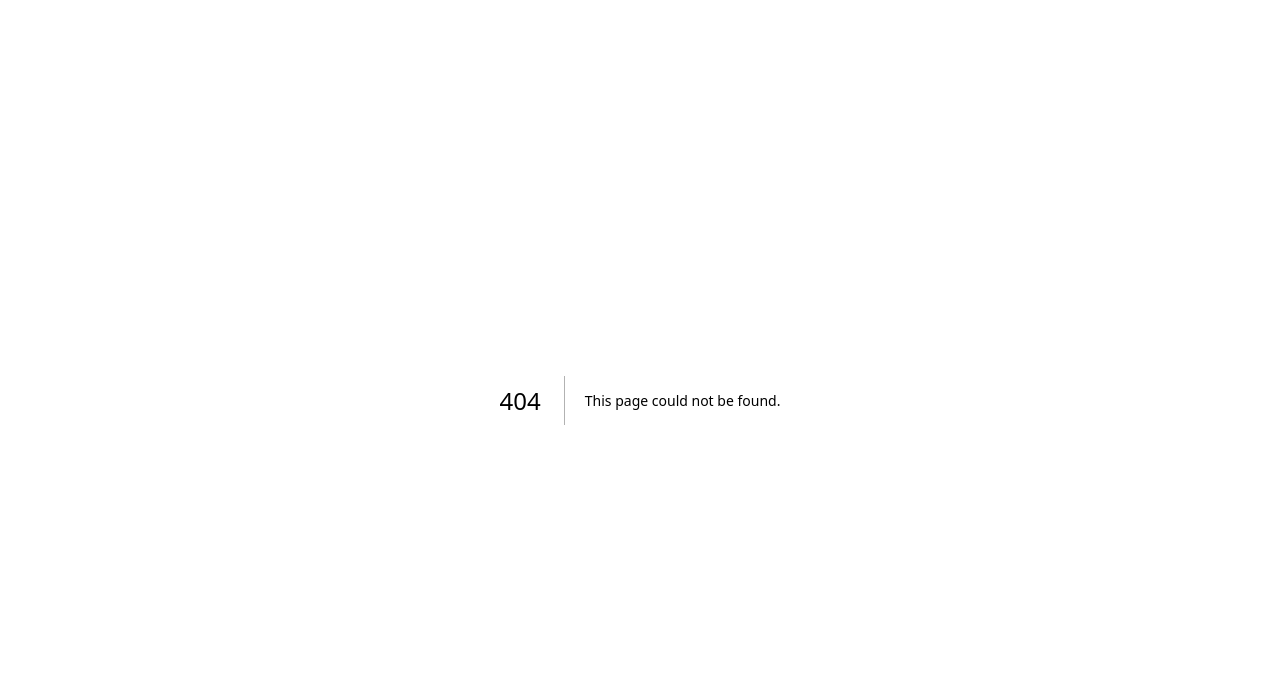
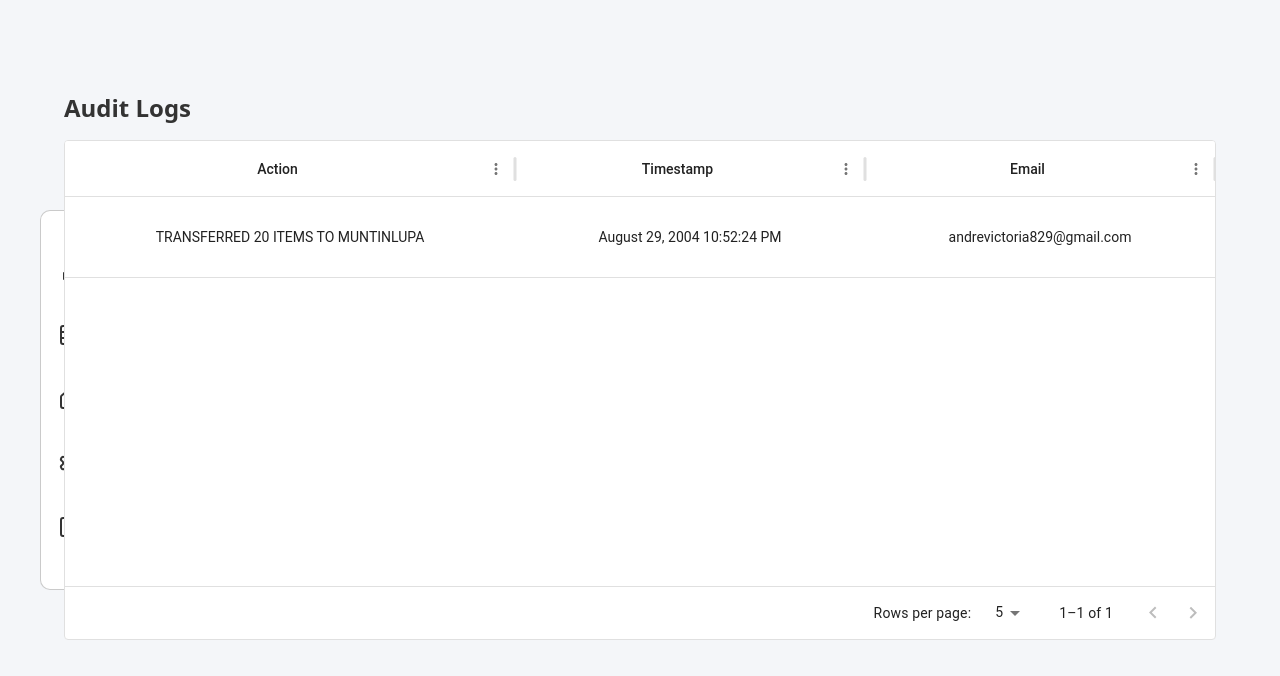
Before and after one commit to JPAVictoria/Stocktopus, a Next.js app: page /pages/audit in a window 1280 px wide. Before the commit this address had no page. Shown: the top 676 px of the page. Built offline with nearby package versions, Linux system fonts and the light colour scheme.

Commit message:
update-commit

```diff
--- /dev/null
+++ b/app/pages/audit/page.jsx
@@ -0,0 +1,85 @@
+"use client";
+
+import * as React from "react";
+import { DataGrid } from "@mui/x-data-grid";
+import Navbar from "@/app/components/Navbar";
+
+const columns = [
+  {
+    field: "action",
+    headerName: "Action",
+    width: 450,
+    headerAlign: "center",
+    align: "center",
+  },
+  {
+    field: "timestamp",
+    headerName: "Timestamp",
+    headerAlign: "center",
+    align: "center",
+    width: 350,
+  },
+  {
+    field: "email",
+    headerName: "Email",
+    headerAlign: "center",
+    align: "center",
+    flex: 1,
+    width: 200,
+  },
+];
+
+const rows = [
+  {
+    id: 1,
+    action: "TRANSFERRED 20 ITEMS TO MUNTINLUPA",
+    timestamp: "August 29, 2004 10:52:24 PM",
+    email: "andrevictoria829@gmail.com"
+
+  },
+
+];
+
+export default function AuditLogs() {
+  return (
+    <div className="p-8 min-h-screen">
+      <Navbar />
+
+      <div className="mx-auto max-w-6xl">
+        <div className="flex justify-between items-center mb-4 mt-15">
+          <h2 className="text-2xl font-semibold text-[#333333]">
+            Audit Logs
+          </h2>
+        </div>
+
+        <DataGrid
+          rows={rows}
+          columns={columns}
+          rowHeight={80}
+          pageSizeOptions={[5, 10]}
+          initialState={{
+            pagination: {
+              paginationModel: { pageSize: 5, page: 0 },
+            },
+          }}
+          sx={{
+            height: 500,
+            ".MuiDataGrid-columnHeaders": {
+              backgroundColor: "#f9fafb",
+            },
+            ".MuiDataGrid-row": {
+              alignItems: "center",
+              "&:hover": {
+                backgroundColor: "transparent",
+              },
+            },
+            ".MuiDataGrid-cell": {
+              display: "flex",
+              alignItems: "center",
+            },
+          }}
+        />
+      </div>
+    </div>
+  );
+}
```
